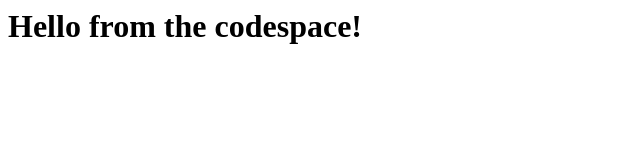
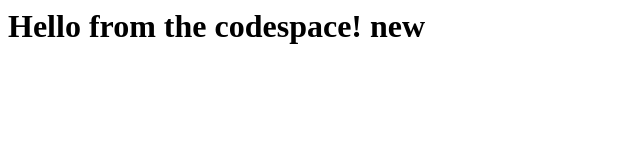
Before and after one commit to tareqanambd/skills-code-with-codespaces, a plain HTML site: page index.html in a window 1280 px wide. Shown: the whole page, without its empty margins (0-640 px from the left). Drawn offline with Linux system fonts and the light colour scheme.

Commit message:
changed from new codespace

```diff
--- a/index.html
+++ b/index.html
@@ -1,3 +1,3 @@
 <html>
-  <h1>Hello from the codespace!</h1>
+  <h1>Hello from the codespace! new</h1>
 </html>
```
